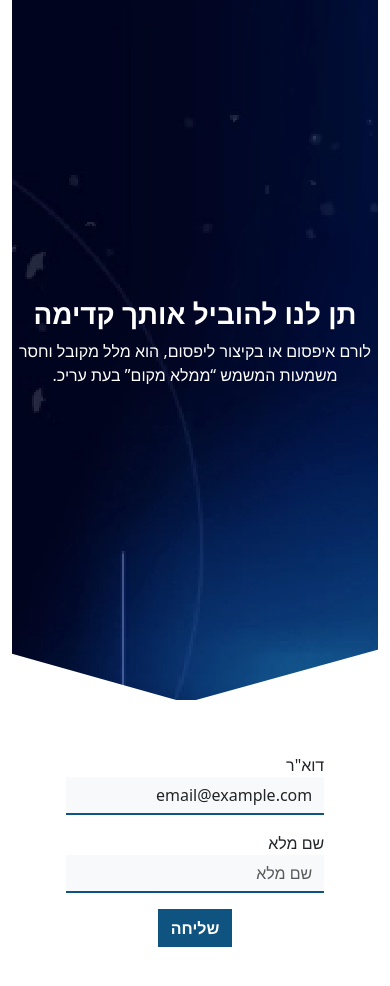
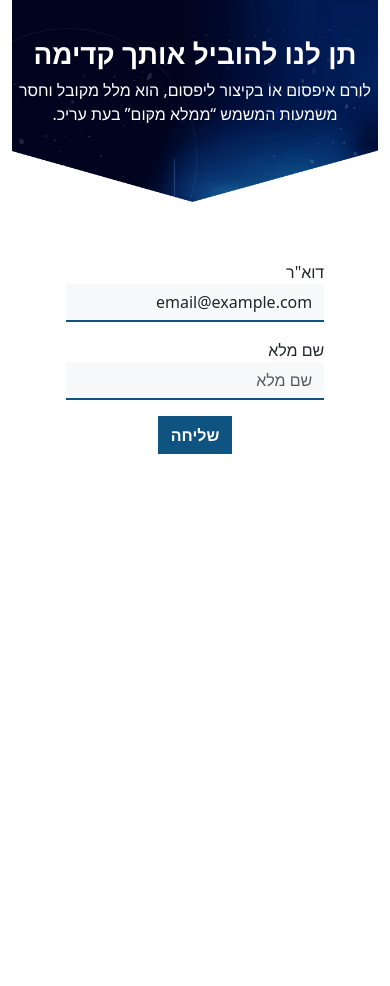
Before and after one commit to KonstantinusMutabilis/LandingPage2, a plain HTML site: page index.html in a window 390 px wide. After the commit the page ends 844 px from the top, so only its background shows below. Drawn offline with nearby package versions, Linux system fonts and the light colour scheme.

Commit message:
modified:   index.html 	modified:   style.css

```diff
--- a/index.html
+++ b/index.html
@@ -15,9 +15,9 @@
 </head>
 
 <body>
-    <article class="container-fluid">
-        <div class="image d-flex justify-content-center align-items-center" style="min-height: 700px">
-            <div>
+    <article class="container-fluid" style="width: 100%">
+        <div class="image  d-flex justify-content-center align-items-top ">
+            <div class="pt-10">
                 <h1 class="text-white text-center fw-bold">
                     תן לנו להוביל אותך קדימה
                 </h1>
@@ -26,7 +26,7 @@
                 </p>
             </div>
         </div>
-        <div class="d-flex justify-content-center align-items-center" style="min-height: 300px">
+        <div class="d-flex justify-content-center align-items-center">
             <form class="row g-3 align-items-end justify-content-center w-75">
                 <div class="col-sm">
                     <label for="staticEmail">דוא"ר</label>
--- a/style.css
+++ b/style.css
@@ -1,8 +1,9 @@
 .image {
     background: url(./Path\ 15.png);
-    background-position: center;
+    background-position: top;
     background-repeat: no-repeat;
-    background-size: auto;
+    background-size: 110%;
+    height: 700px;
 }
 
 .btn {
@@ -14,3 +15,22 @@
     border: 0 !important;
     border-bottom: 2px solid #0F5380 !important;
 }
+
+.pt-10 {
+    padding-top: 10%;
+}
+
+
+@media screen and (max-width:950px) {
+    .image {
+        height: 500px;
+        background-size: 120%;
+    }
+}
+
+@media screen and (max-width:500px) {
+    .image {
+        height: 260px;
+        background-size: 150%;
+    }
+}
```
